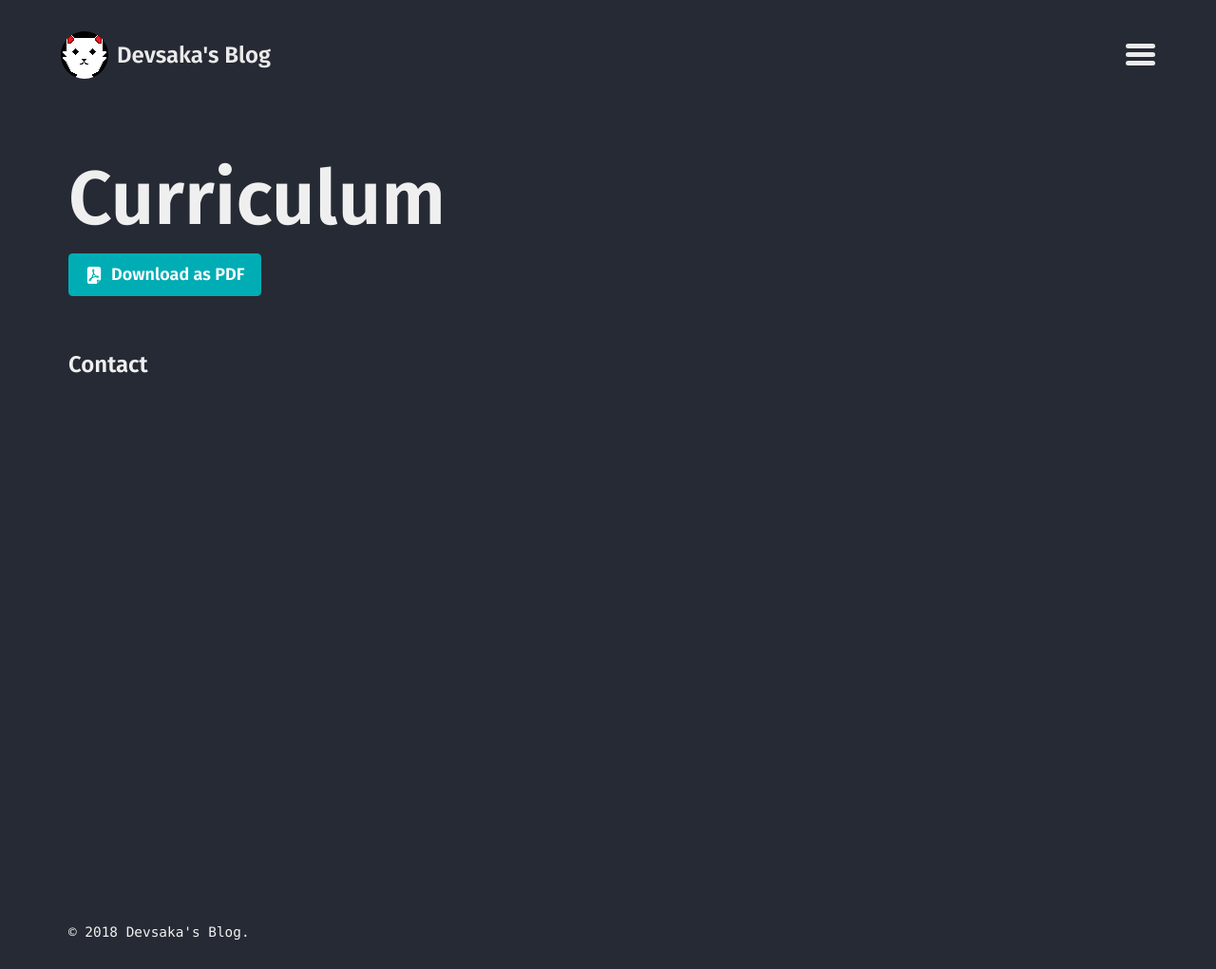
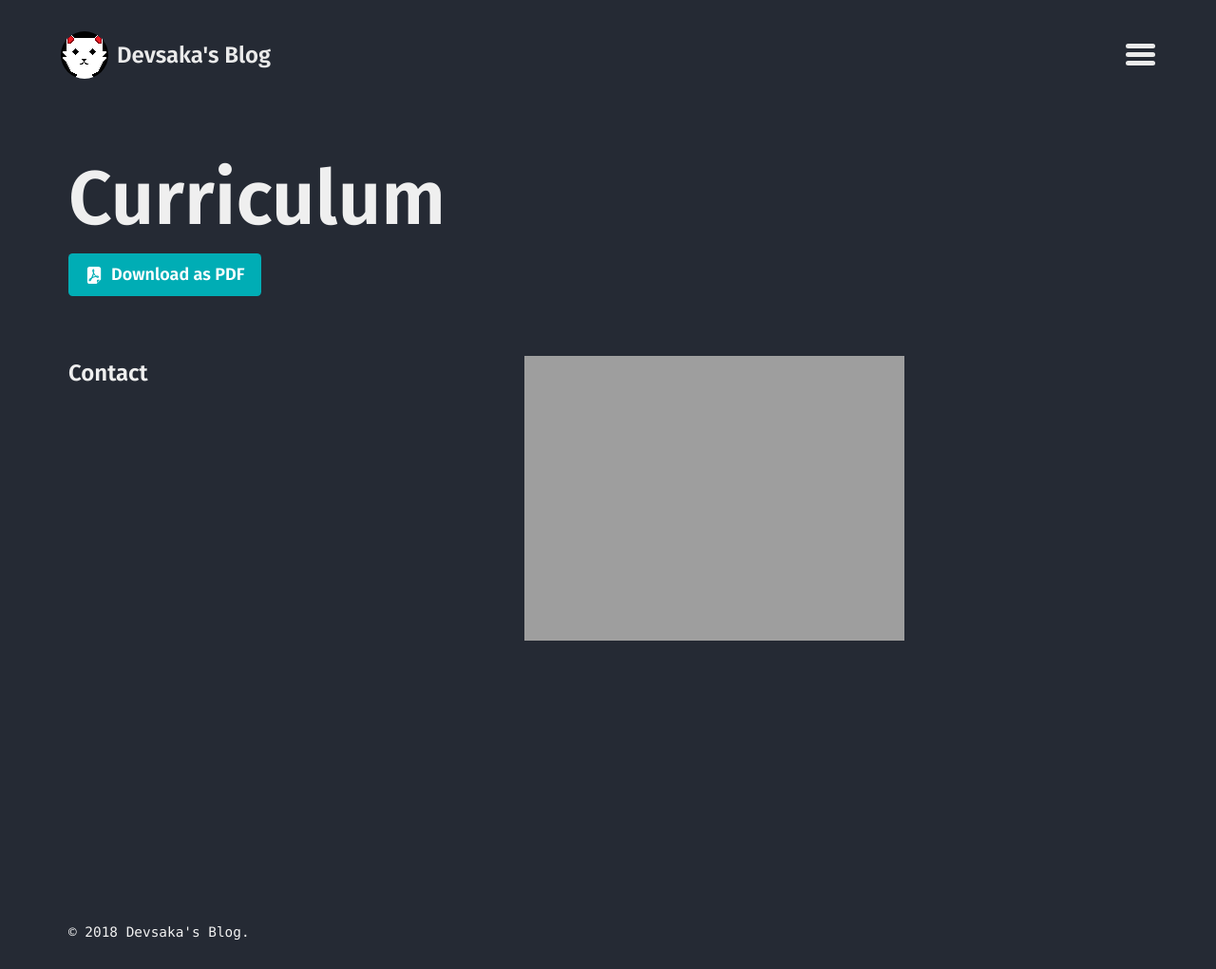
Before and after one commit to mmistakes/jekyll-theme-basically-basic, a Jekyll site: the page built from cv.md, in a window 1280 px wide. Shown: the whole page at 95% size. Built offline with Jekyll 4.4.1, drawn with Linux system fonts in a browser that asks for light colours.

Commit message:
Update cv.md

```diff
--- a/cv.md
+++ b/cv.md
@@ -6,3 +6,4 @@ actions:
     icon: pdf
     url: "#pdf-asset"
 ---
+![image-right]({{ site.url }}{{ site.baseurl }}/assets/images/profile.png){: .align-right}
```
